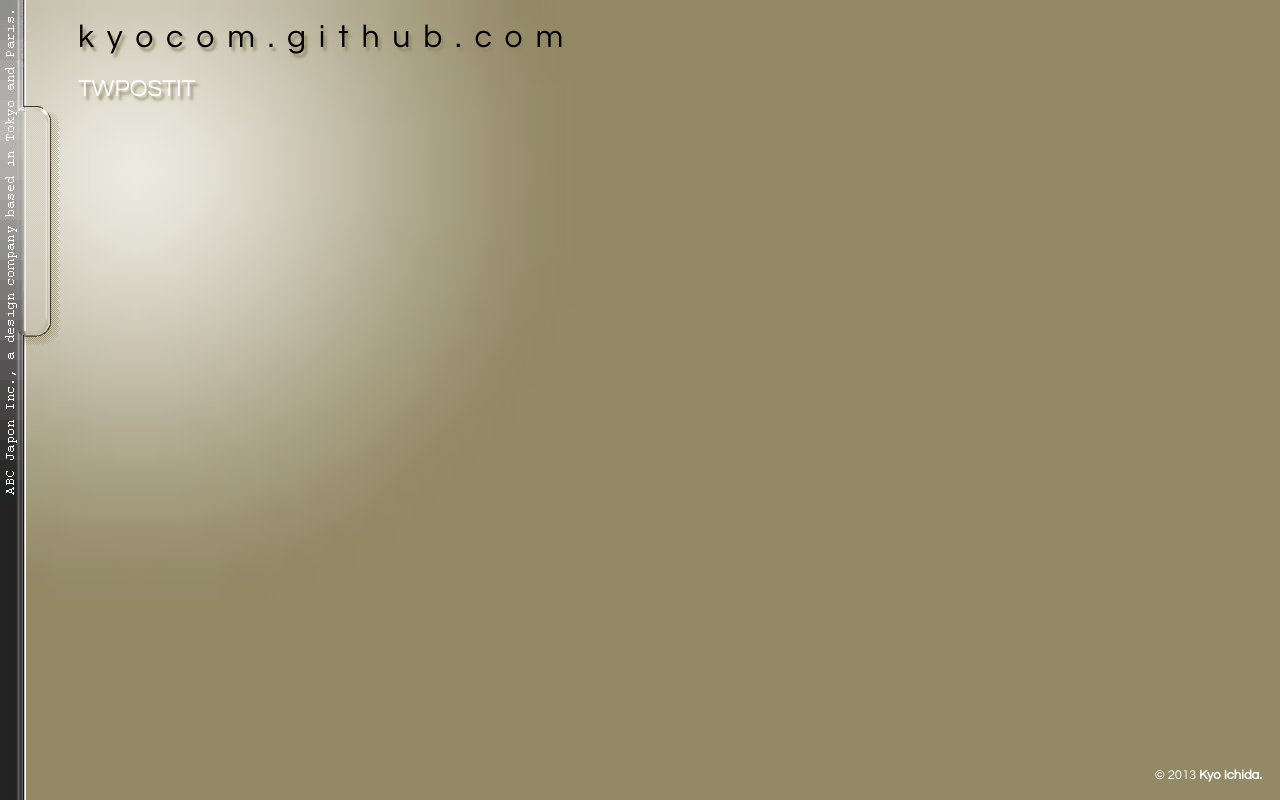
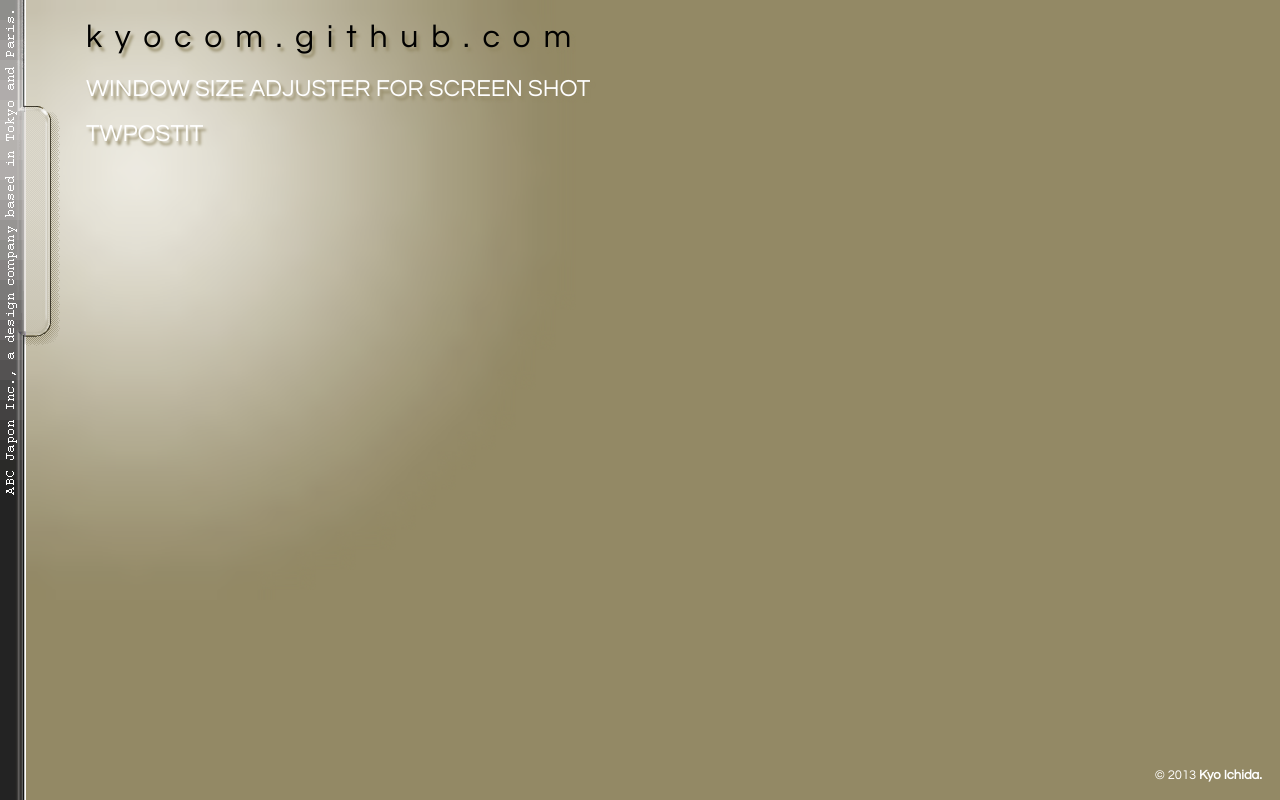
Before and after one commit to kyocom/kyocom.github.com, a plain HTML site: page index.html in a window 1280 px wide. Drawn offline with Linux system fonts and the light colour scheme.

Commit message:
added link to new page

```diff
--- a/css/site.css
+++ b/css/site.css
@@ -4,7 +4,7 @@
 html { font-family:"Futura Light", "Century Gothic", "Helvetica Neue UltraLight", "Courier New", "Courier"; }
 
 #Layer1 { position:fixed; z-index:1; top:0px; left:26px; width:626px; height:600px; white-space:nowrap; }
-#Layer2 { position:absolute; z-index:2; top:0px; left:0px; margin:0; padding-left:26px;border: width:90%; }
+#Layer2 { position:absolute; z-index:2; top:0px; left:0px; margin:0; padding-left:26px;border: width:95%; }
 #gauche1 { position:fixed; z-index:3; top:0px; left:0px; }
 /*#MENU { position:absolute; z-index:8; top:106px; left:26px; width:200px; height:248px; }*/
 #gauche2 { position:fixed; z-index:8; top:0px; left:0px; width:26px; }
@@ -69,9 +69,7 @@ div.contenu {
 }
 
 div.dev {
-	margin-left:auto;
-	margin-right:auto;
-	padding:0 52px 24px 52px;
+	margin-left:60px;
 	text-align:left;
 /*border:1px dotted red;*/
 }
--- a/index.html
+++ b/index.html
@@ -18,25 +18,24 @@
 <body onclick="hideMenu()">
 <div id="Layer1"><img src="./xt4/bgpx.gif" alt="" height="600" width="600" /></div>
 
+<div id="Layer2">
+	<div class="dev">
+		<h1 class="ombre"><a href="http://kyocom.github.com/">kyocom.github.com</a></h1>
+
+<h2 class="ombre"><a href="http://kyocom.github.io/Window-size-adjuster/">Window size adjuster for screen shot</a></h2>
+
+<h2 class="ombre">twpostit</h2>
+
+	</div>
+</div><!--#Layer2-->
+
 <div style="position:absolute;
-	top:120px;
-	left:80px;
+	top:180px;
+	left:50px;
 	z-index:2;
 	width:90%;">
 <script type="text/javascript" src="./js/twpostit.js?user=abcjpn&count=5&height=9em"></script>
 </div>
-
-<div id="Layer2">
-	<div class="dev">
-		<h1 class="ombre"><a href="http://kyocom.github.com/">kyocom.github.com</a></h1>
-
-
-<h2 class="ombre">twpostit</h2>
-<p></p>
-
-
-	</div>
-</div><!--#Layer2-->
 
 <div id="gauche1">
 	<div id="MENU" style="position: absolute; z-index: 8; top: 106px; left: 26px; width: 200px; height: 248px;">
```
Also changed, not shown: 1 other file.
